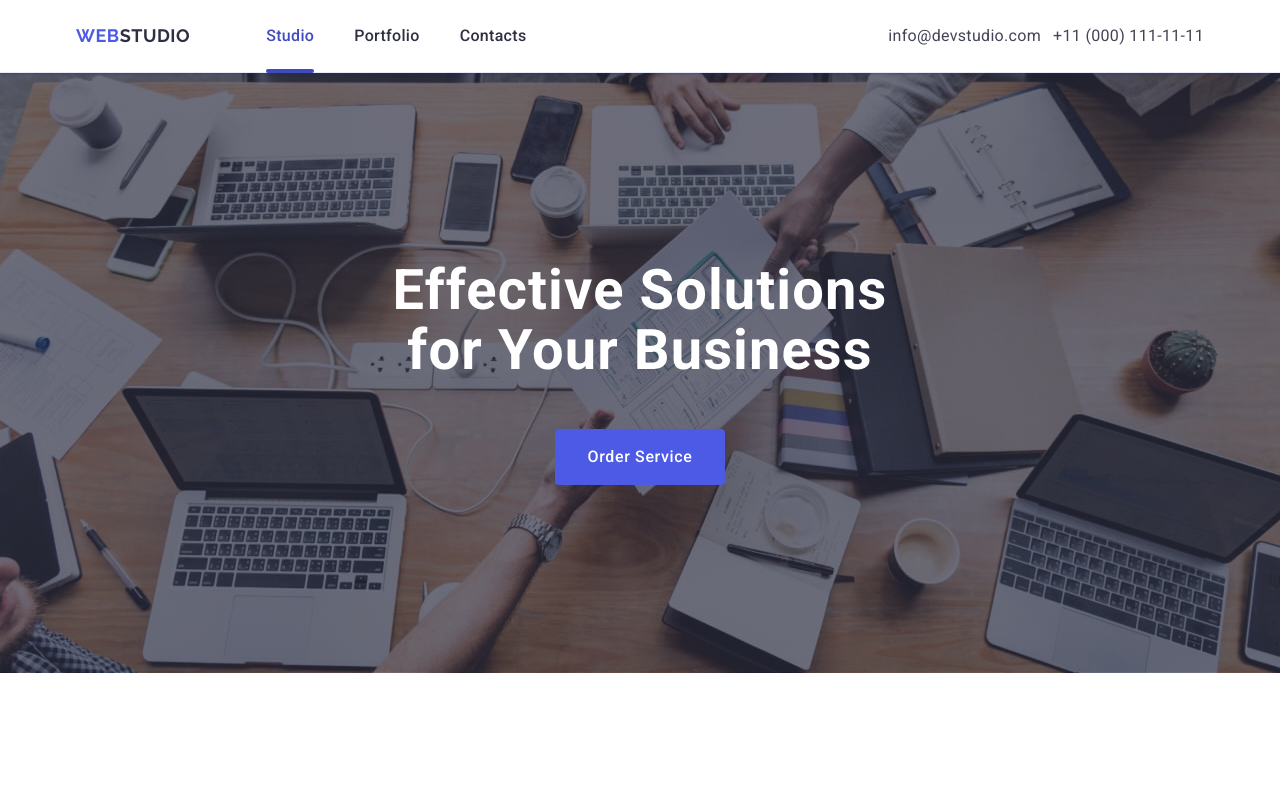
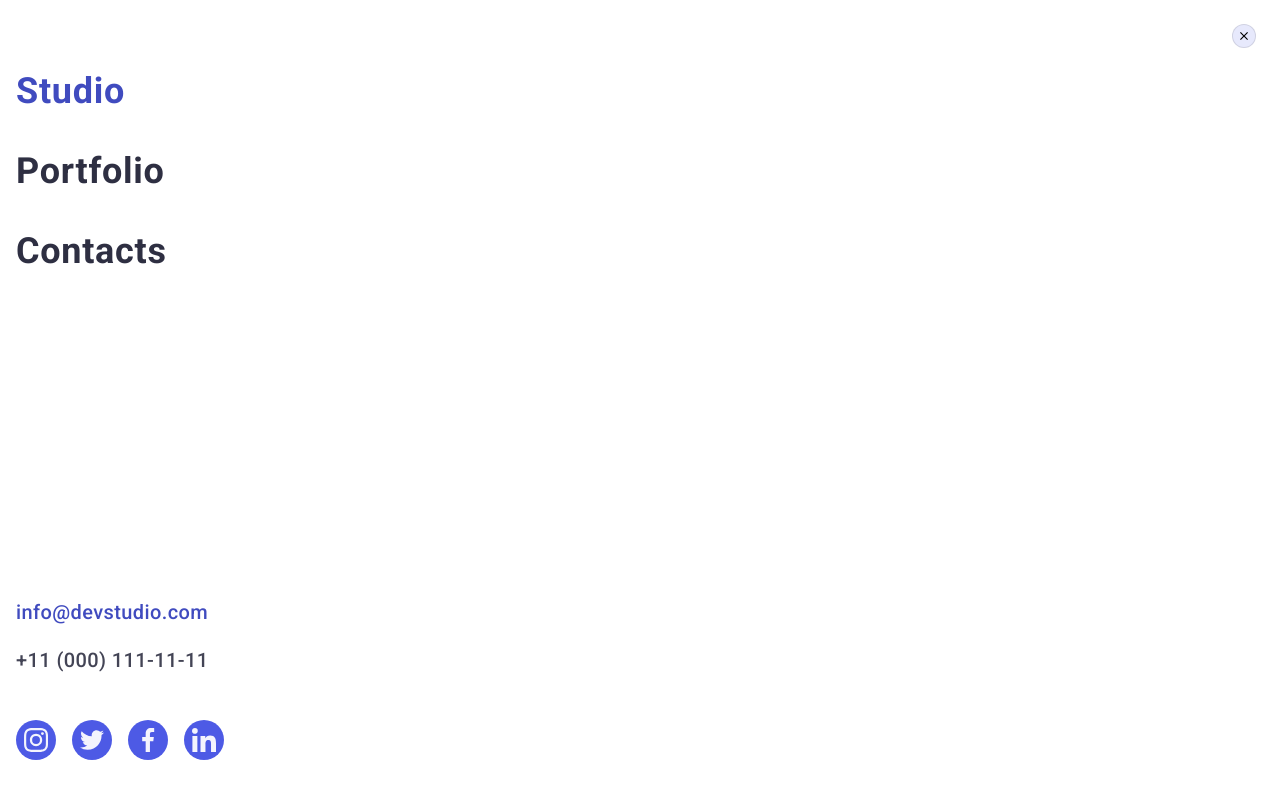
Before and after one commit to SergeyMyronenko/goit-markup-hw-06, a plain HTML site: page index.html in a window 1280 px wide. Shown: the top 789 px of the page. Drawn offline with nearby package versions, Linux system fonts and the light colour scheme.

Commit message:
update hw-6

```diff
--- a/css/media.css
+++ b/css/media.css
@@ -102,6 +102,7 @@
   }
   .adress-list {
     flex-direction: row;
+    gap: 40px;
   }
   .adress-item {
     font-size: 16px;
--- a/css/style.css
+++ b/css/style.css
@@ -80,6 +80,8 @@ section {
   width: 24px;
   height: 24px;
   padding: 0;
+  background-color: transparent;
+  border: none;
 }
 .menu-list {
   gap: 40px;
@@ -148,14 +150,17 @@ section {
 }
 
 .modal-menu {
-  position: absolute;
+  position: fixed;
   top: 0;
   right: 0;
   width: 100%;
-  height: 640px;
+  height: 100%;
   padding: 72px 16px 40px 16px;
   background-color: #ffffff;
   z-index: 10;
+  display: flex;
+  flex-direction: column;
+  justify-content: space-between;
 
   opacity: 0;
   visibility: hidden;
@@ -196,8 +201,16 @@ section {
   flex-direction: column;
   gap: 40px;
 }
-
+.modal-menu-item-color {
+  color: #404bbf;
+  font-size: 36px;
+  font-weight: 700;
+  line-height: 1.11;
+  letter-spacing: 0.02em;
+  text-transform: capitalize;
+}
 .modal-menu-item {
+  color: #2e2f42;
   font-size: 36px;
   font-weight: 700;
   line-height: 1.11;
@@ -209,8 +222,17 @@ section {
   flex-direction: column;
   gap: 24px;
 }
+.modal-adress-item-color {
+  color: #404bbf;
+  font-size: 20px;
+  font-style: normal;
+  font-weight: 500;
+  line-height: 1.2;
+  letter-spacing: 0.02em;
+}
 
 .modal-adress-item {
+  color: #434455;
   font-size: 20px;
   font-style: normal;
   font-weight: 500;
--- a/index.html
+++ b/index.html
@@ -606,16 +606,17 @@
 
     <!-- ====== Modal-Menu ===== -->
 
-    <div class="modal-menu">
+    <div class="modal-menu is-open">
       <button type="button" class="modal-close-menu">
         <svg width="8" height="8" class="close-icon">
           <use href="./images/icons.svg#icon-close-black"></use>
         </svg>
       </button>
+
       <nav class="modal-navi">
         <ul class="modal-menu-list">
           <li class="modal-header-list">
-            <a class="modal-menu-item" href="./index.html">Studio</a>
+            <a class="modal-menu-item-color" href="./index.html">Studio</a>
           </li>
           <li class="header-list">
             <a class="modal-menu-item" href="#">Portfolio</a>
@@ -625,10 +626,13 @@
           </li>
         </ul>
       </nav>
+      <div class="modal-grow">
         <address class="modal-address">
           <ul class="modal-adress-list">
             <li>
-            <a class="modal-adress-item" href="mailto:info@devstudio.com"
+              <a
+                class="modal-adress-item-color"
+                href="mailto:info@devstudio.com"
                 >info@devstudio.com</a
               >
             </li>
@@ -670,5 +674,6 @@
           </li>
         </ul>
       </div>
+    </div>
   </body>
 </html>
```
Lines whose indentation alone changed are shown as unchanged.
